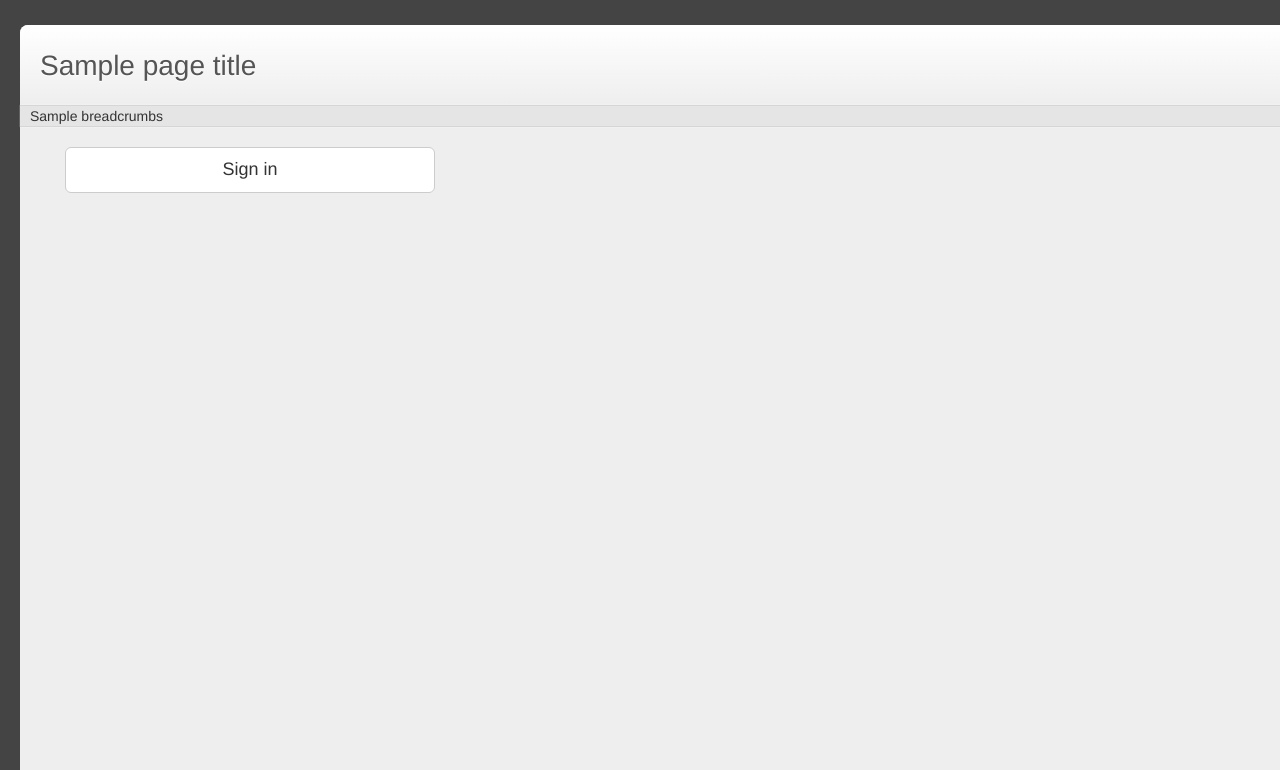
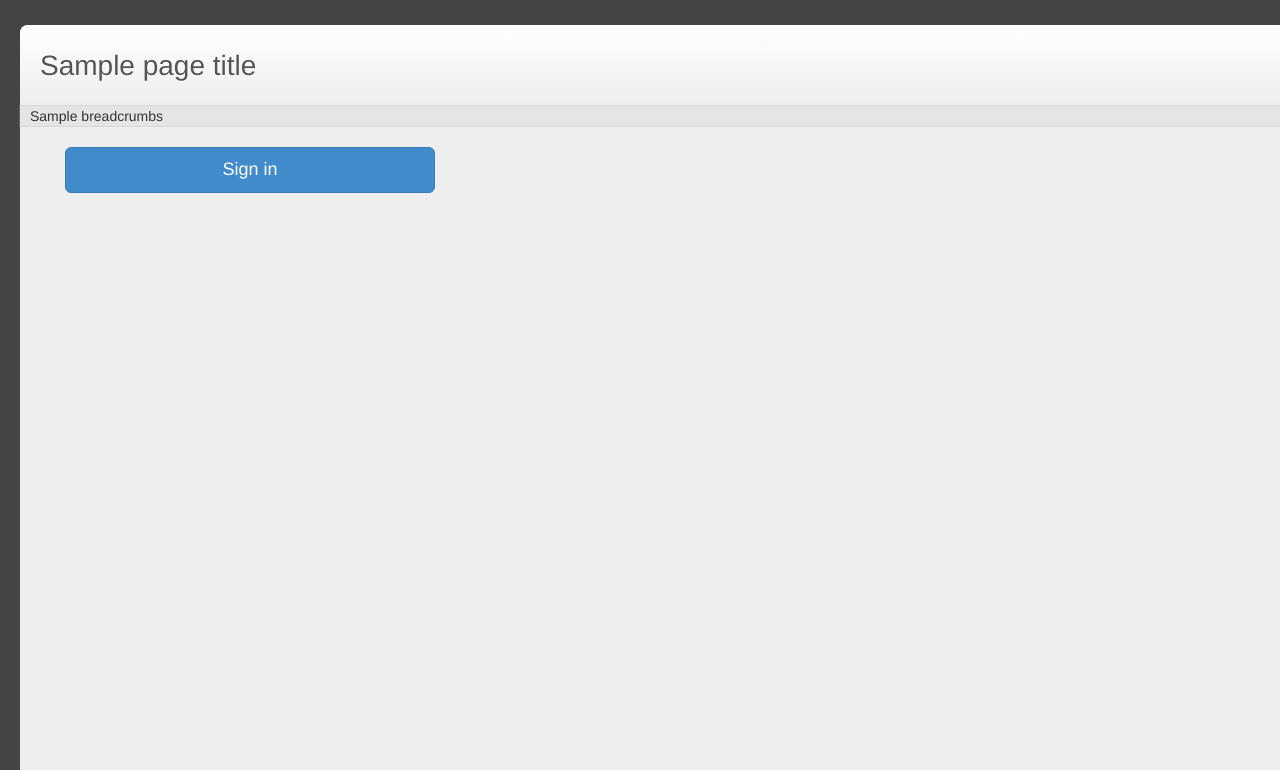
Before and after one commit to ISEAGE-ISU/cdc-signup, a Django app: template templates/index.html in a window 1280 px wide. Shown: the part 101-871 px from the top of the page. Run offline with Django 3.2, Linux system fonts and the light colour scheme; the template is opened without the code that fills it: most values are stand-ins (such as "Sample title", 1, 10 or a date in 2020); parts of the project's set-up code (start-up, migrations or seed data) failed here and were passed over; some libraries are stand-ins or nearby versions.

Commit message:
ui tweaks

```diff
--- a/base/templatetags/tt_web.py
+++ b/base/templatetags/tt_web.py
@@ -52,8 +52,8 @@ def render_field(bound, label=None):
     }
 
     template = '<div id="div_{name}" class="{classes}"><label class="col-sm-2 control-label" for="id_{name}">{label}</label><div class="col-sm-8">{widget}<span class="help-block">{error}</span></div></div>'
-    checkbox_template = '<div id="div_{name}" class="{classes}"><div class="col-sm-8"><label class="checkbox">{widget}{label}</label><span class="help-block">{error}</span></div></div>'
-    radio_template = '<div id="div_{name}" class="{classes}"><div class="col-sm-8"><label class="radio">{widget}</label><span class="help-block">{error}</span></div></div>'
+    checkbox_template = '<div id="div_{name}" class="{classes}"><label class="col-sm-9 col-sm-offset-1 checkbox">{widget} {label}</label><span class="help-block">{error}</span></div>'
+    radio_template = '<div id="div_{name}" class="{classes}"><label class="col-sm-9 col-sm-offset-1 radio">{widget}</label><span class="help-block">{error}</span></div>'
     if (isinstance(bound.field.widget, forms.widgets.CheckboxInput)):
         return mark_safe(checkbox_template.format(**ctx))
     elif isinstance(bound.field.widget, forms.widgets.RadioSelect):
--- a/base/views.py
+++ b/base/views.py
@@ -220,7 +220,7 @@ class SignupView(BaseTemplateView):
     def get(self, request, context, *args, **kwargs):
         enabled = base.get_global_setting('enable_account_creation')
         if not enabled:
-            messages.warning(request, CREATION_DISABLED)
+            messages.error(request, CREATION_DISABLED)
             return redirect('site-index')
 
         if 'form' in kwargs:
@@ -233,7 +233,7 @@ class SignupView(BaseTemplateView):
     def post(self, request, context, *args, **kwargs):
         enabled = base.get_global_setting('enable_account_creation')
         if not enabled:
-            messages.warning(request, CREATION_DISABLED)
+            messages.error(request, CREATION_DISABLED)
             return redirect('site-index')
 
         form = base_forms.SignupForm(request.POST)
--- a/templates/index.html
+++ b/templates/index.html
@@ -3,8 +3,8 @@
 {% block content %}
     <div class="col-md-4">
     {% if enable_creation %}
-        <a class="btn btn-primary btn-lg btn-block" href="{% url "signup" %}">Create an account</a>
+        <a class="btn btn-success btn-lg btn-block" href="{% url "signup" %}">Create an account</a>
     {% endif %}
-        <a class="btn btn-default btn-lg btn-block" href="{% url "site-login" %}">Sign in</a>
+        <a class="btn btn-primary btn-lg btn-block" href="{% url "site-login" %}">Sign in</a>
     </div>
 {% endblock %}
```
